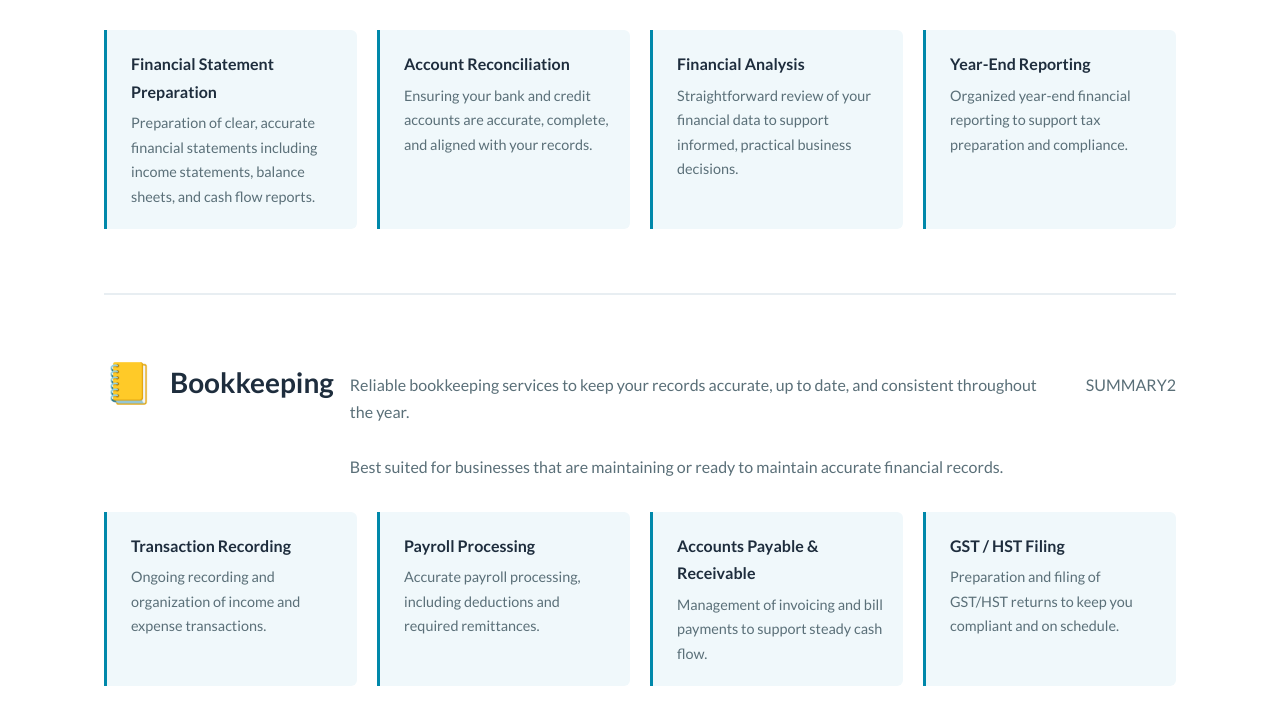
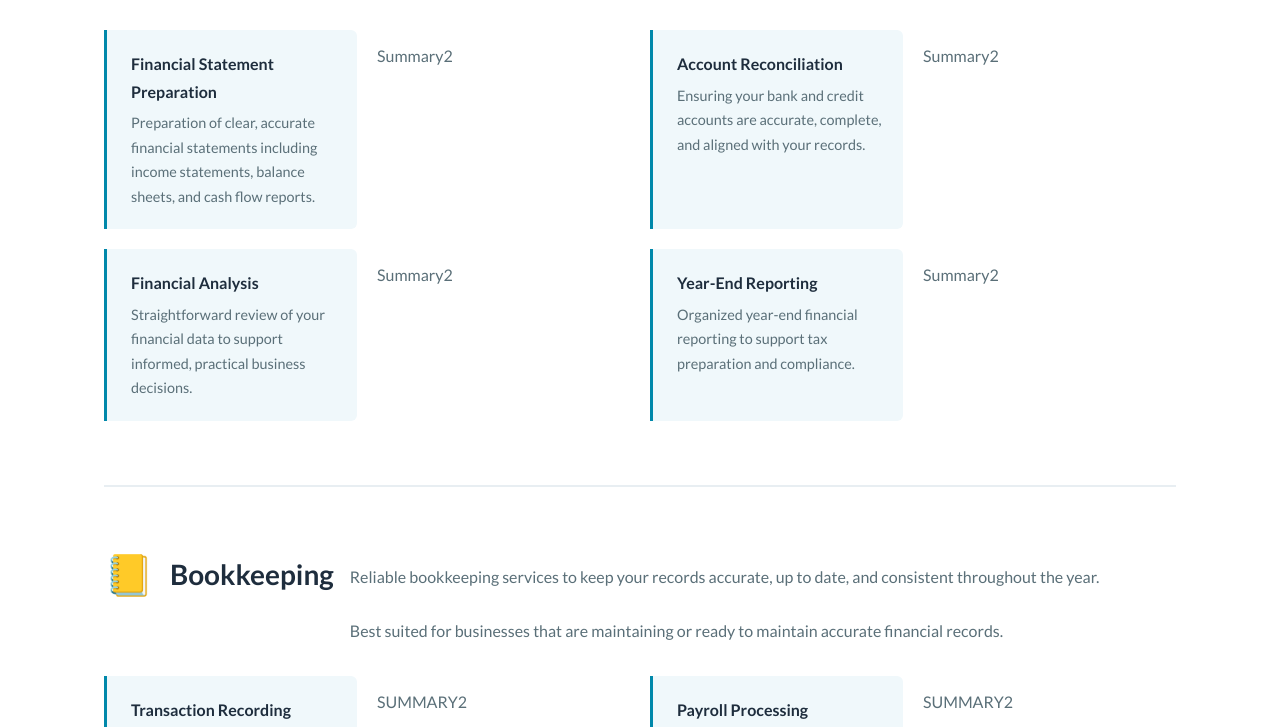
Before and after one commit to BigDumbYak-Git/abpswebsite, an Eleventy site: page src/services.njk in a window 1280 px wide. Shown: the part 537-1264 px from the top of the page. Built offline with nearby package versions, Linux system fonts and the light colour scheme; Eleventy itself is replaced by a stand-in of ours; files that its build step writes are made by us from their sources.

Commit message:
moved summary2

```diff
--- a/src/services.njk
+++ b/src/services.njk
@@ -20,15 +20,17 @@ description: "Accounting, bookkeeping, and tax preparation services for individu
         <span class="service-icon" aria-hidden="true">{{ cat.icon }}</span>
         <h2>{{ cat.name }}</h2>
         <p>{{ cat.summary | safe }}</p><br>
-        {% if cat.summary2 %}
-        <p>{{ cat.summary2 }}</p>
-        {% endif %}
       </div>
       <div class="service-items-grid">
         {% for item in cat.items %}
         <div class="service-item">
           <h3>{{ item.name }}</h3>
           <p>{{ item.description }}</p>
+        </div>
+        <div class="service-section-header">
+          {% if cat.summary2 %}
+          <p>{{ cat.summary2 }}</p>
+          {% endif %}
         </div>
         {% endfor %}
       </div>
```
